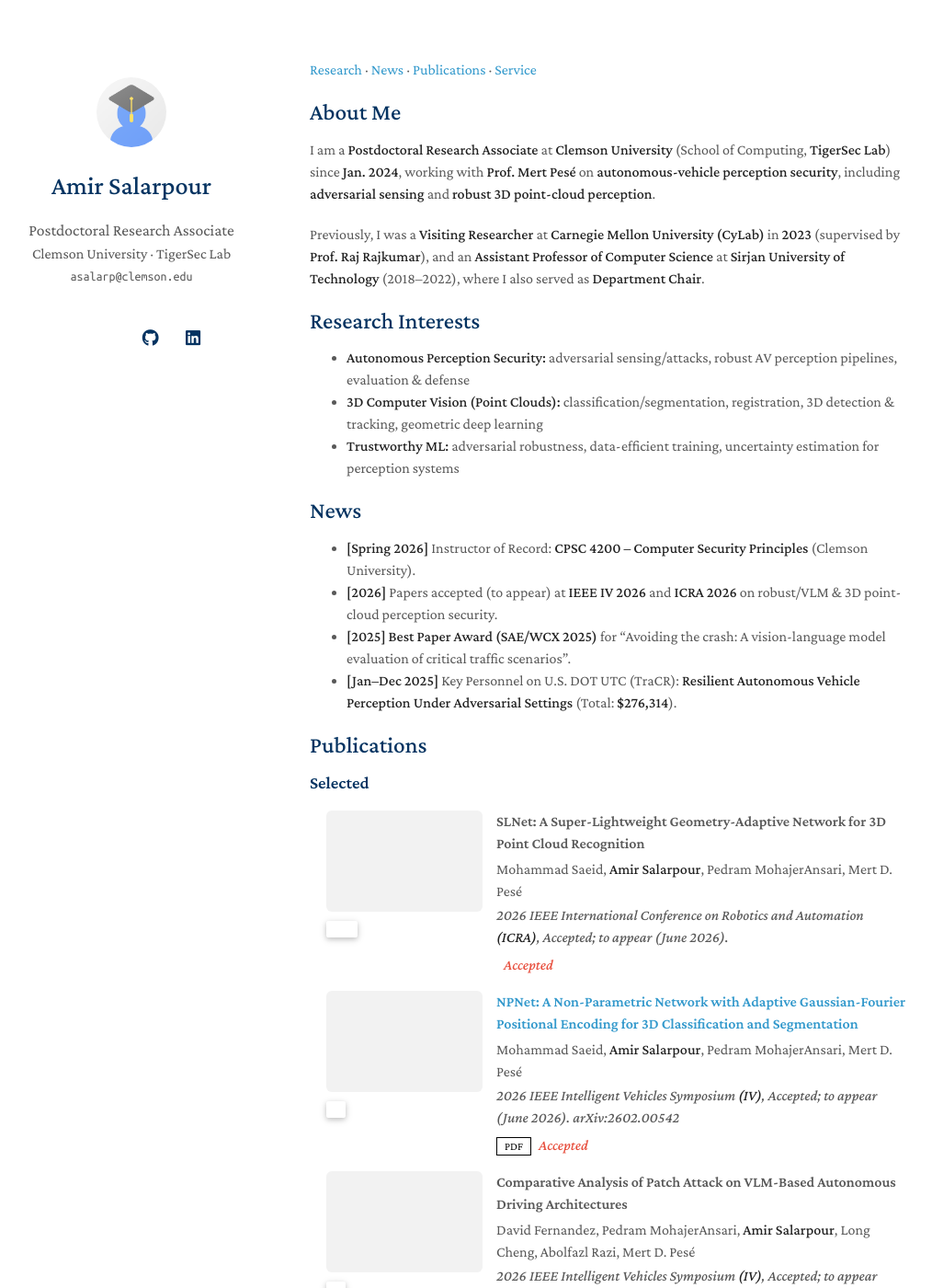
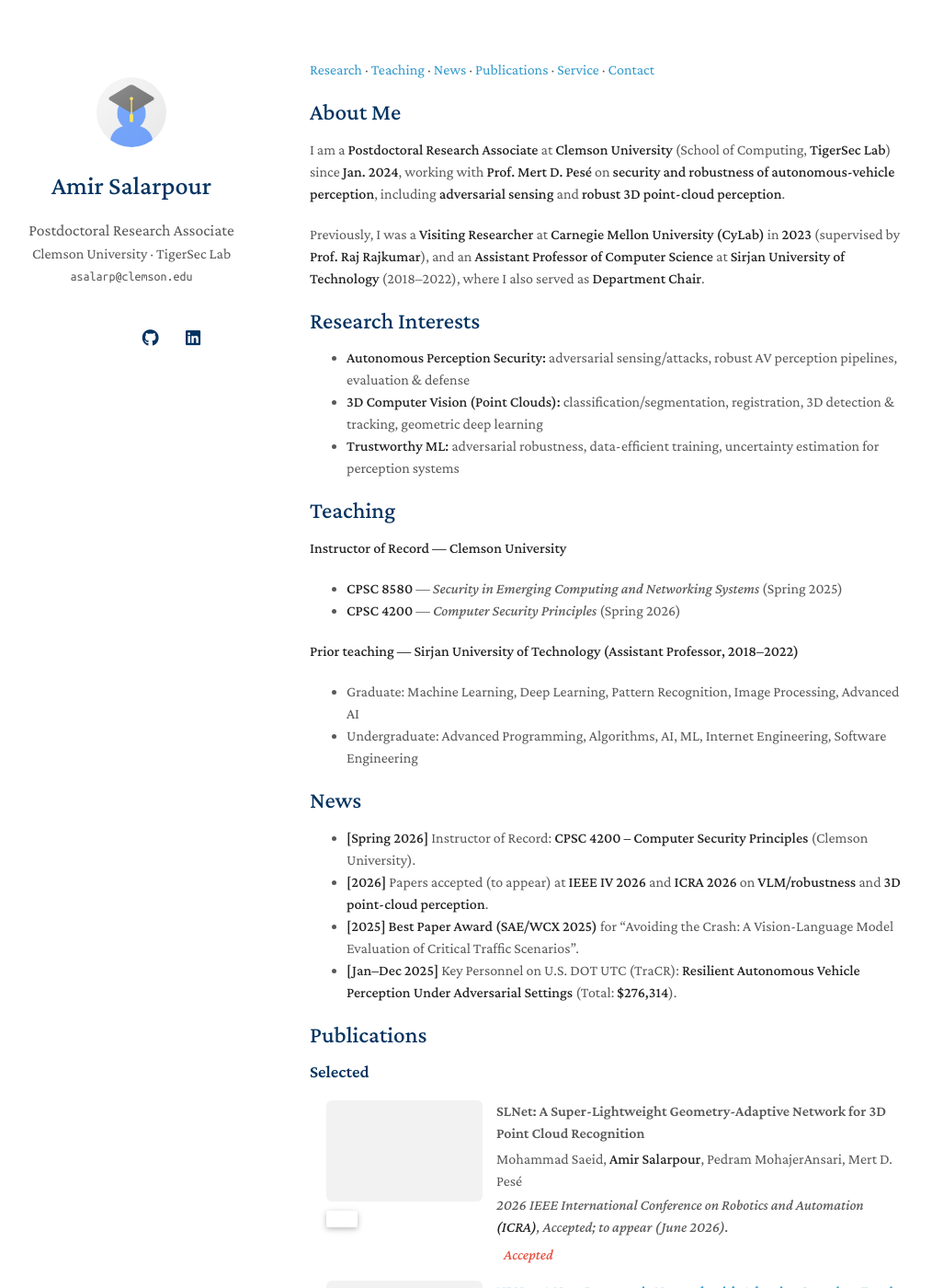
Before and after one commit to asalarpour/asalarpour.github.io, a Jekyll site: the page built from index.md, in a window 1280 px wide and 1400 px high. Shown: the whole window at 92% size, without its empty margins (133-1147 px from the left). Built offline with Jekyll 4.4.1, drawn with Linux system fonts in a browser that asks for light colours; a style sheet for code colours, icons or effects is not loaded; some of the changed text lies outside the part shown.

Commit message:
Update index.md

```diff
--- a/index.md
+++ b/index.md
@@ -2,11 +2,11 @@
 layout: homepage
 ---
 
-[Research](#research) · [News](#news) · [Publications](#publications) · [Service](#service)
+[Research](#research) · [Teaching](#teaching) · [News](#news) · [Publications](#publications) · [Service](#service) · [Contact](#contact)
 
 ## About Me
 
-I am a **Postdoctoral Research Associate** at **Clemson University** (School of Computing, **TigerSec Lab**) since **Jan. 2024**, working with **Prof. Mert Pesé** on **autonomous-vehicle perception security**, including **adversarial sensing** and **robust 3D point-cloud perception**.
+I am a **Postdoctoral Research Associate** at **Clemson University** (School of Computing, **TigerSec Lab**) since **Jan. 2024**, working with **Prof. Mert D. Pesé** on **security and robustness of autonomous-vehicle perception**, including **adversarial sensing** and **robust 3D point-cloud perception**.
 
 Previously, I was a **Visiting Researcher** at **Carnegie Mellon University (CyLab)** in **2023** (supervised by **Prof. Raj Rajkumar**), and an **Assistant Professor of Computer Science** at **Sirjan University of Technology** (2018–2022), where I also served as **Department Chair**.
 
@@ -16,15 +16,29 @@
 - **3D Computer Vision (Point Clouds):** classification/segmentation, registration, 3D detection & tracking, geometric deep learning
 - **Trustworthy ML:** adversarial robustness, data-efficient training, uncertainty estimation for perception systems
 
+## Teaching {#teaching}
+
+**Instructor of Record — Clemson University**
+- **CPSC 8580** — *Security in Emerging Computing and Networking Systems* (Spring 2025)
+- **CPSC 4200** — *Computer Security Principles* (Spring 2026)
+
+**Prior teaching — Sirjan University of Technology (Assistant Professor, 2018–2022)**
+- Graduate: Machine Learning, Deep Learning, Pattern Recognition, Image Processing, Advanced AI
+- Undergraduate: Advanced Programming, Algorithms, AI, ML, Internet Engineering, Software Engineering
+
 ## News {#news}
 
 - **[Spring 2026]** Instructor of Record: **CPSC 4200 – Computer Security Principles** (Clemson University).
-- **[2026]** Papers accepted (to appear) at **IEEE IV 2026** and **ICRA 2026** on robust/VLM & 3D point-cloud perception security.
-- **[2025]** **Best Paper Award (SAE/WCX 2025)** for “Avoiding the crash: A vision-language model evaluation of critical traffic scenarios”.
+- **[2026]** Papers accepted (to appear) at **IEEE IV 2026** and **ICRA 2026** on **VLM/robustness** and **3D point-cloud perception**.
+- **[2025]** **Best Paper Award (SAE/WCX 2025)** for “Avoiding the Crash: A Vision-Language Model Evaluation of Critical Traffic Scenarios”.
 - **[Jan–Dec 2025]** Key Personnel on U.S. DOT UTC (TraCR): **Resilient Autonomous Vehicle Perception Under Adversarial Settings** (Total: **$276,314**).
-
 
 {% include_relative _includes/publications.md %}
 
+{% include_relative _includes/services.md %}
 
-{% include_relative _includes/services.md %}
+## Contact {#contact}
+
+Email: [asalarp@clemson.edu](mailto:asalarp@clemson.edu)
+Google Scholar: https://scholar.google.com/citations?user=PPyF4hEAAAAJ&hl=en
+GitHub: https://github.com/asalarpour
```
